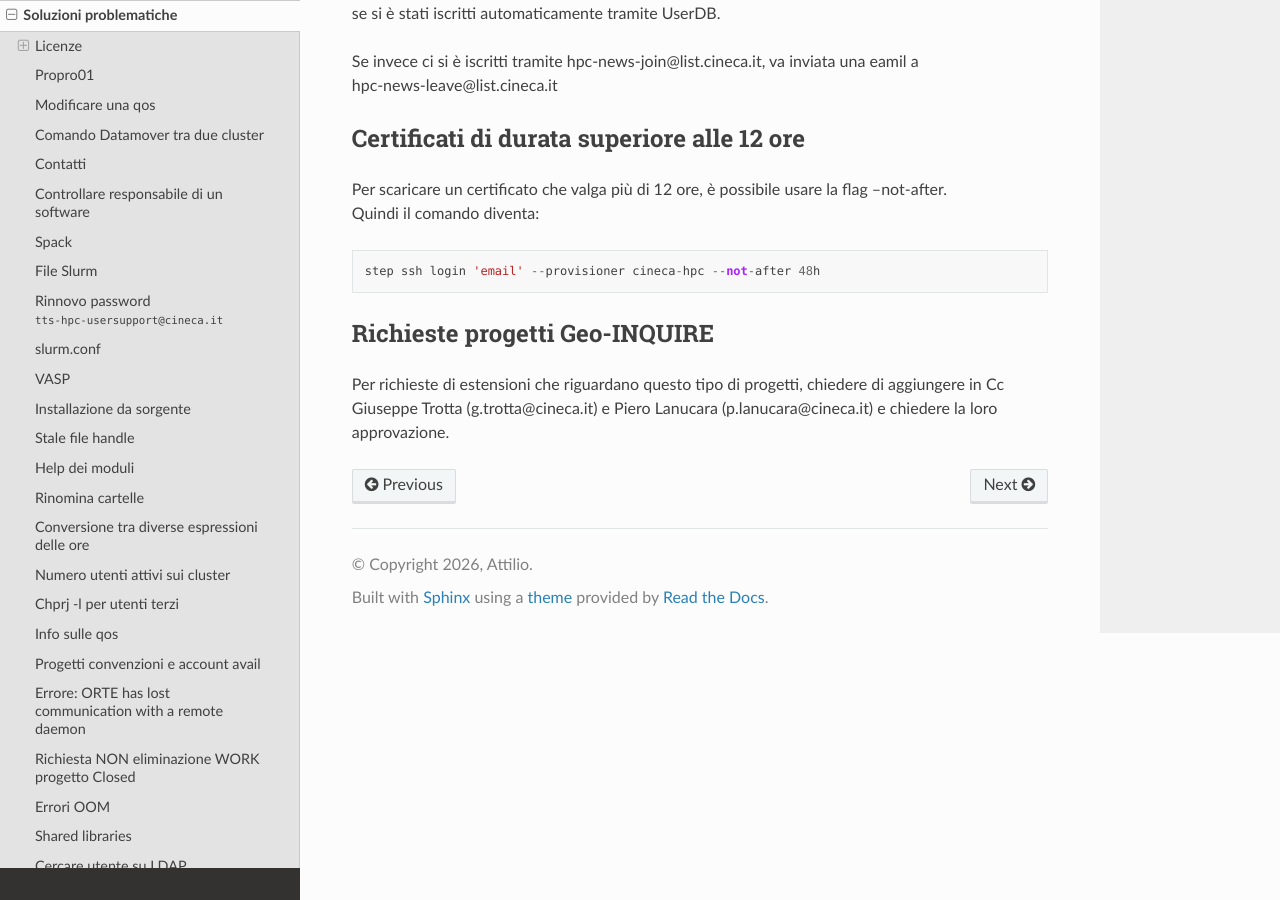
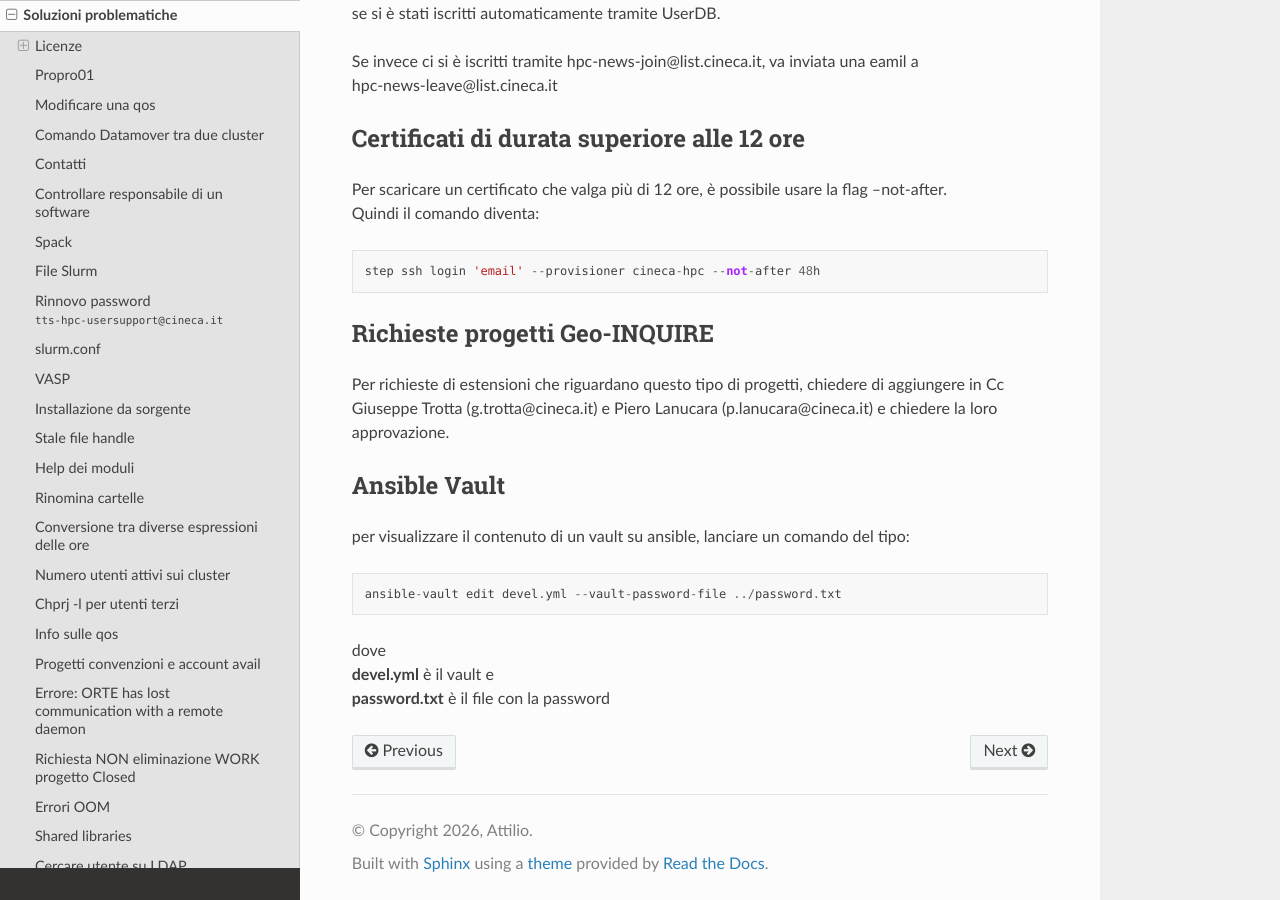
Before and after one commit to Plraska707/appunti_di_lavoro, a Sphinx documentation site: the page built from docs/source/soluzioni_problematiche.md, in a window 1280 px wide and 900 px high, scrolled down 27275 px. Built offline with Sphinx 7.4.7 and the Read the Docs theme 3.1.0, drawn with Linux system fonts in a browser that asks for light colours.

Commit message:
comando ansible vault

````diff
--- a/docs/source/soluzioni_problematiche.md
+++ b/docs/source/soluzioni_problematiche.md
@@ -1069,3 +1069,13 @@ step ssh login 'email' --provisioner cineca-hpc --not-after 48h
 ## Richieste progetti Geo-INQUIRE
 
 Per richieste di estensioni che riguardano questo tipo di progetti, chiedere di aggiungere in Cc Giuseppe Trotta (g.trotta@cineca.it) e Piero Lanucara (p.lanucara@cineca.it) e chiedere la loro approvazione.
+
+## Ansible Vault
+
+per visualizzare il contenuto di un vault su ansible, lanciare un comando del tipo:
+```
+ansible-vault edit devel.yml --vault-password-file ../password.txt
+```
+dove
+**devel.yml** è il vault e
+**password.txt** è il file con la password
````
